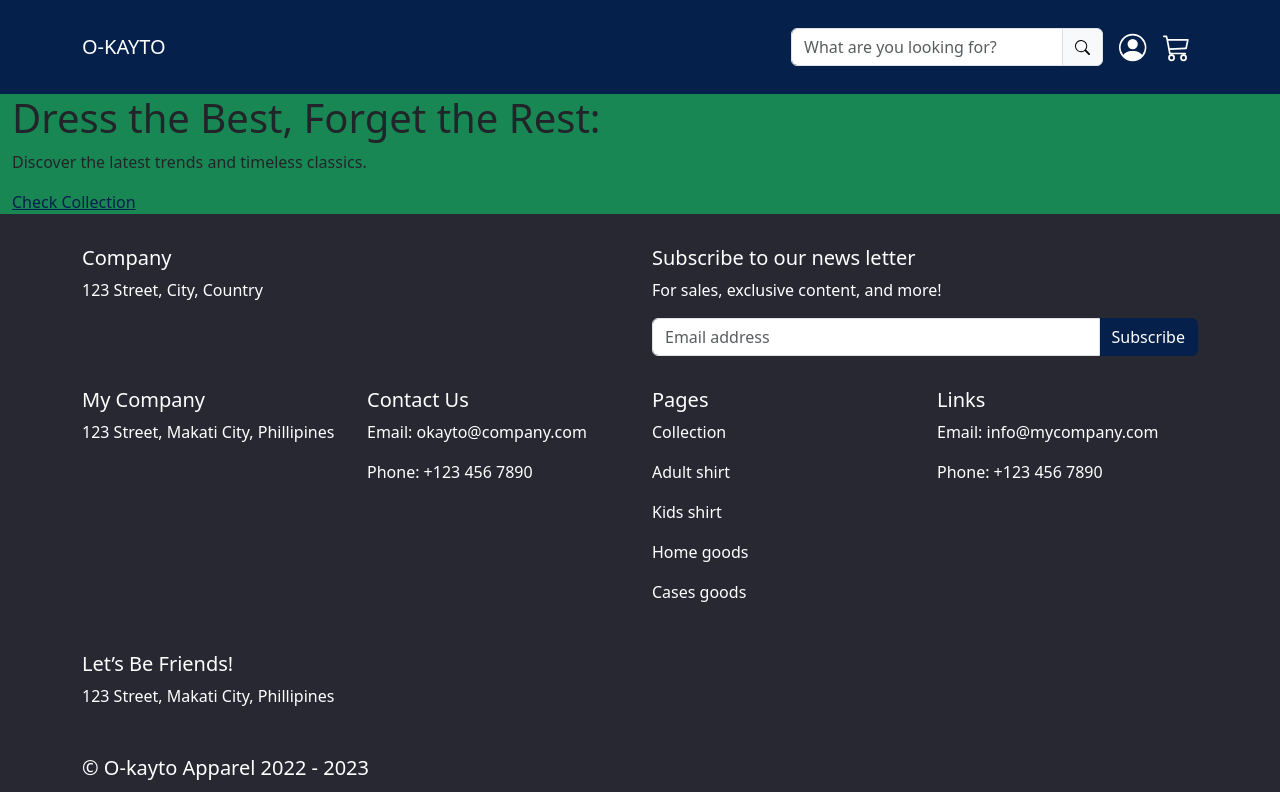
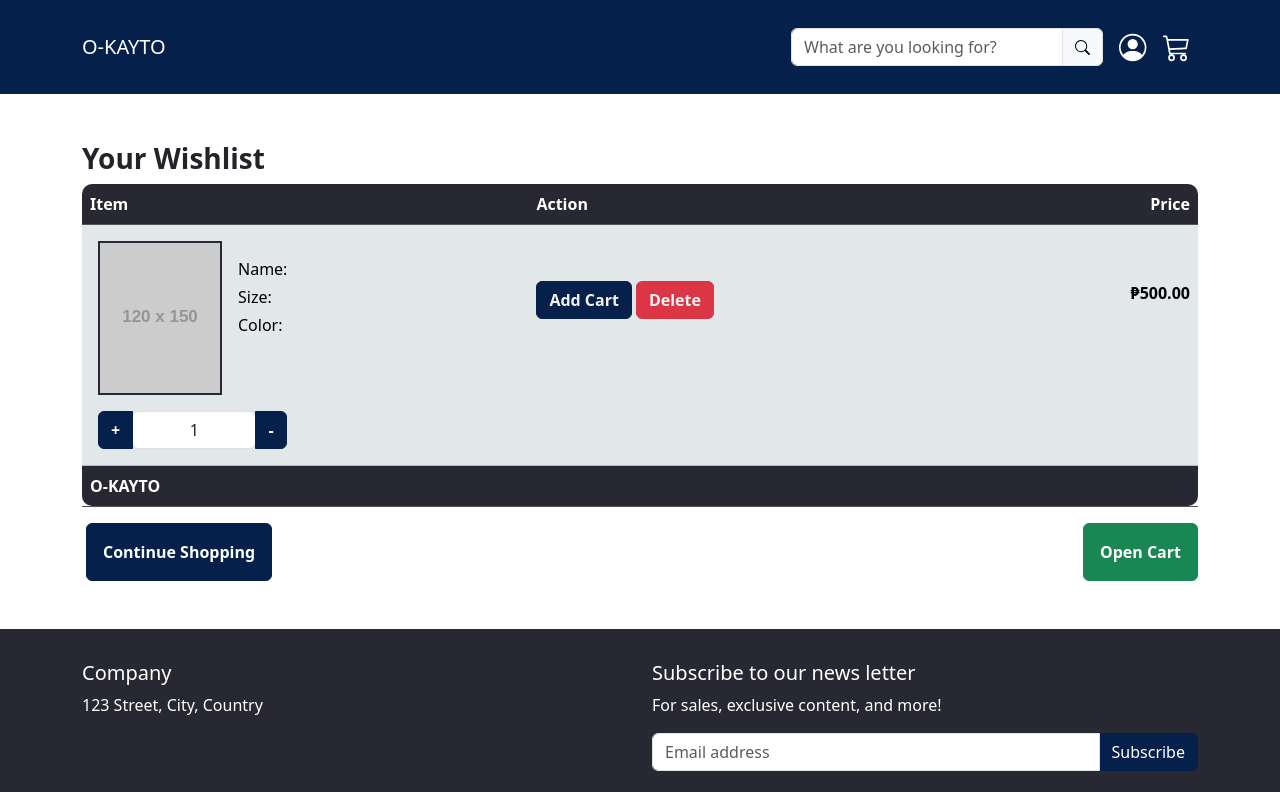
Before and after one commit to CiprianoPrince/o-kayto, a React (Vite) app in the folder client/: page / in a window 1280 px wide. Shown: the top 792 px of the page. Built offline with nearby package versions, Linux system fonts and the light colour scheme.

Commit message:
Done with the cart and wishlist

```diff
--- a/client/package.json
+++ b/client/package.json
@@ -15,6 +15,7 @@
     "@reduxjs/toolkit": "^1.9.5",
     "axios": "^1.4.0",
     "bootstrap": "^5.3.1",
+    "bootstrap-icons": "^1.10.5",
     "date-fns": "^2.30.0",
     "react": "^18.2.0",
     "react-bootstrap": "^2.8.0",
@@ -35,12 +36,13 @@
     "@types/react": "^18.2.15",
     "@types/react-dom": "^18.2.7",
     "@vitejs/plugin-react": "^4.0.3",
-    "autoprefixer": "^10.4.14",
+    "autoprefixer": "^10.4.15",
     "eslint": "^8.45.0",
     "eslint-plugin-react": "^7.32.2",
     "eslint-plugin-react-hooks": "^4.6.0",
     "eslint-plugin-react-refresh": "^0.4.3",
-    "postcss": "^8.4.27",
+    "postcss": "^8.4.28",
+    "tailwindcss": "^3.3.3",
     "vite": "^4.4.5"
   }
 }
--- /dev/null
+++ b/client/src/pages/Cart/Cart.css
@@ -0,0 +1,79 @@
+/* Border */
+.border-top-left-radius-10px {
+    border-top-left-radius: 10px;
+}
+
+.border-top-right-radius-10px {
+    border-top-right-radius: 10px;
+}
+
+.border-bottom-left-radius-10px {
+    border-bottom-left-radius: 10px;
+}
+
+.border-bottom-right-radius-10px {
+    border-bottom-right-radius: 10px;
+}
+
+/* Width */
+.w-10{
+    width: 10%;
+}
+.w-20{
+    width: 20%;
+}
+.w-30{
+    width: 30%;
+}
+.w-40{
+    width: 40%;
+}
+.w-50{
+    width: 50%;
+
+}
+
+/* Height */
+
+.h-auto {
+    height: auto;
+}
+
+
+/* Flex */
+.flex-row {
+    display: flex;
+    flex-direction: row;
+}
+
+.flex-column {
+    display: flex;
+    flex-direction: column;
+}
+
+.flex-align-items {
+    display: flex;
+    align-items: center;
+}
+
+.flex-justify-content {
+    display: flex;
+    justify-content: center;
+}
+
+.flex-justify-between {
+    display: flex;
+    justify-content: space-between;
+}
+
+/* Responsive */
+@media only screen and (min-width: 701px) {
+    .hide-display-1 {
+        display: none;
+      }
+}
+@media (max-width: 700px) {
+    .hide-display {
+      display: none;
+    }
+  }
--- a/client/src/pages/Cart/Cart.jsx
+++ b/client/src/pages/Cart/Cart.jsx
@@ -1,7 +1,79 @@
-import React from "react"
+import React from "react";
+import './Cart.css';
 
 const Cart = () => {
-  return <div>Cart</div>
-}
+  return (
+    <section className="h-auto">
+      <div className="container mt-5 mb-5">
+        <h3 className="fw-bold mb-2">Your Cart</h3>
+        <table className="table border-top-1 ">
+          <thead className="table-dark fw-bold">
+            <tr>
+              <th className="w-40 border-top-left-radius-10px">Item</th>
+              <th className="w-40 hide-display">Action</th>
+              <th className="w-20 text-end border-top-right-radius-10px">Subtotal</th>
+            </tr>
+          </thead>
+          <tbody className="table-secondary">
+                <tr>
+                  <td className="flex-column p-3 gap-3">
+                    <div className="flex-row gap-3">
+                      <img className="border border-dark border-2" src="http://placehold.it/120x150" alt="" />
+                      <div className="mt-3">
+                        <p className="mb-1">Name:</p>
+                        <p className="mb-1">Size:</p>
+                        <p className="mb-1">Color:</p>
+                        <p className="mb-1 fw-bold">₱500.00</p>
+                      </div>
+                    </div>
+                    <div className="input-group ">
+                      <button className="btn btn-primary fw-bold" type="button" id="button-addon1">
+                        +
+                      </button>
+                      <div className="w-30">
+                        <input
+                          type="text"
+                          className="form-control text-center w-40"
+                          defaultValue={1}
+                        />
+                      </div>
+                      <button className="btn btn-primary fw-bold " type="button" id="button-addon2">
+                        -
+                      </button>
+                    </div>
+                    <div className="hide-display-1">
+                      <div className="d-flex gap-1">
+                        <button className="btn btn-danger text-light fw-bold">Wishlist</button>
+                        <button className="btn btn-primary text-light fw-bold">Delete</button>
+                      </div>
+                    </div>
+                  </td>
+                  <td className="hide-display gap-3 ">
+                    <div className="d-flex gap-1 mt-5">
+                      <button className="btn btn-danger text-light fw-bold">Wishlist</button>
+                      <button className="btn btn-primary text-light fw-bold">Delete</button>
+                    </div>
+                  </td>
+                  <td>
+                    <p className="mb-1 mt-5 text-end fw-bold">₱500.00</p>
+                  </td>
+                </tr>
+          </tbody>
+          <tfoot className="table-dark fw-bold">
+            <tr >
+               <td className="border-bottom-left-radius-10px">Total</td>
+               <td className="hide-display"></td>
+               <td className="border-bottom-right-radius-10px text-end">₱500.00</td>
+            </tr>
+          </tfoot>
+        </table>
+        <div className="flex-justify-between ms-1">
+          <button className="btn btn-primary p-3 fw-bold">Continue Shopping</button>
+          <button className="btn btn-success p-3 fw-bold">Checkout</button>
+        </div>
+      </div>
+    </section>
+  );
+};
 
-export default Cart
+export default Cart;
--- a/client/src/pages/Home/Home.jsx
+++ b/client/src/pages/Home/Home.jsx
@@ -1,19 +1,23 @@
 import { Container } from "react-bootstrap"
 import { Main } from "../../components/layout/Frontend"
 import { Link } from "react-router-dom"
+import Cart from "../Cart/Cart"
+import Wishlist from "../Wishlist/Wishlist"
 
 const heroContainerCss = ""
 
 const Home = () => {
   return (
     <Main>
-      <Container className='bg-success h-75' fluid as='section'>
+      <Wishlist/>
+      {/* <Cart/> */}
+      {/* <Container className='bg-success h-75' fluid as='section'>
         <h1>Dress the Best, Forget the Rest:</h1>
         <p>Discover the latest trends and timeless classics.</p>
         <Link to='collection'>Check Collection</Link>
       </Container>
 
-      <Container fluid as='section'></Container>
+      <Container fluid as='section'></Container> */}
     </Main>
   )
 }
--- a/client/src/pages/Wishlist/Wishlist.jsx
+++ b/client/src/pages/Wishlist/Wishlist.jsx
@@ -1,7 +1,78 @@
-import React from "react"
+import React from "react";
+import '../Cart/Cart.css';
 
-const Wishlist = () => {
-  return <div>Wishlist</div>
-}
+const Cart = () => {
+  return (
+    <section className="h-auto">
+      <div className="container mt-5 mb-5 ">
+        <h3 className="fw-bold mb-2">Your Wishlist</h3>
+        <table className="table border-top-1 ">
+          <thead className="table-dark fw-bold">
+            <tr>
+              <th className="w-40 border-top-left-radius-10px">Item</th>
+              <th className="w-40 hide-display">Action</th>
+              <th className="w-20 text-end border-top-right-radius-10px">Price</th>
+            </tr>
+          </thead>
+          <tbody className="table-secondary">
+                <tr>
+                  <td className="flex-column p-3 gap-3">
+                    <div className="flex-row gap-3">
+                      <img className="border border-dark border-2" src="http://placehold.it/120x150" alt="" />
+                      <div className="mt-3">
+                        <p className="mb-1">Name:</p>
+                        <p className="mb-1">Size:</p>
+                        <p className="mb-1">Color:</p>
+                      </div>
+                    </div>
+                    <div className="input-group ">
+                      <button className="btn btn-primary fw-bold" type="button" id="button-addon1">
+                        +
+                      </button>
+                      <div className="w-30">
+                        <input
+                          type="text"
+                          className="form-control text-center w-40"
+                          defaultValue={1}
+                        />
+                      </div>
+                      <button className="btn btn-primary fw-bold " type="button" id="button-addon2">
+                        -
+                      </button>
+                    </div>
+                    <div className="hide-display-1">
+                      <div className="d-flex gap-1">
+                      <button className="btn btn-primary text-light fw-bold">Add Cart</button>
+                      <button className="btn btn-danger text-light fw-bold">Delete</button>
+                      </div>
+                    </div>
+                  </td>
+                  <td className="hide-display gap-3 ">
+                    <div className="d-flex gap-1 mt-5">
+                      <button className="btn btn-primary text-light fw-bold">Add Cart</button>
+                      <button className="btn btn-danger text-light fw-bold">Delete</button>
+                    </div>
+                  </td>
+                  <td>
+                    <p className="mb-1 mt-5 text-end fw-bold">₱500.00</p>
+                  </td>
+                </tr>
+          </tbody>
+          <tfoot className="table-dark fw-bold">
+            <tr >
+               <td className="border-bottom-left-radius-10px">O-KAYTO</td>
+               <td className="hide-display"></td>
+               <td className="border-bottom-right-radius-10px text-end"></td>
+            </tr>
+          </tfoot>
+        </table>
+        <div className="flex-justify-between ms-1">
+          <button className="btn btn-primary p-3 fw-bold">Continue Shopping</button>
+          <button className="btn btn-success p-3 fw-bold">Open Cart</button>
+        </div>
+      </div>
+    </section>
+  );
+};
 
-export default Wishlist
+export default Cart;
```
Also changed, not shown: 1 other file (tests, documents, lock files or other folders).
